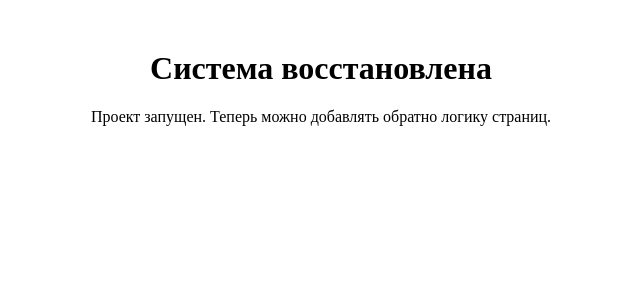
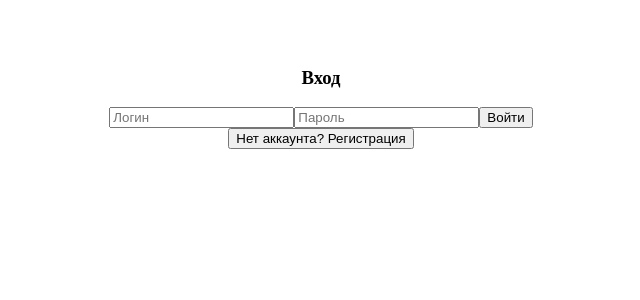
Before and after one commit to Nuraika942/studyplan, a React (Vite) app: page /login in a window 1280 px wide. Shown: the top 300 px of the page, without its empty margins (319-959 px from the left). Built offline with nearby package versions, Linux system fonts and the light colour scheme.

Commit message:
Enhance authentication and task handling in App component
Refactor authentication and task management logic, including API endpoint corrections.

```diff
--- a/src/App.jsx
+++ b/src/App.jsx
@@ -1,13 +1,118 @@
-import React, { useState } from 'react';
-import { BrowserRouter as Router, Routes, Route } from 'react-router-dom';
+import React, { useState, useEffect } from 'react';
+import { BrowserRouter as Router, Routes, Route, Navigate } from 'react-router-dom';
+
+const API_URL = 'https://studyplan-2oec.onrender.com';
+
+const ProtectedRoute = ({ isAuthenticated, children }) => {
+  return isAuthenticated ? children : <Navigate to="/login" replace />;
+};
+
+function AuthScreen({ onLogin }) {
+  const [isRegisterMode, setIsRegisterMode] = useState(false);
+  const [login, setLogin] = useState('');
+  const [password, setPassword] = useState('');
+  const [error, setError] = useState('');
+
+  const handleSubmit = async (e) => {
+    e.preventDefault();
+    // ИСПРАВЛЕНО: пути с /api/
+    const endpoint = isRegisterMode ? '/api/register' : '/api/login';
+    try {
+      const response = await fetch(`${API_URL}${endpoint}`, {
+        method: 'POST',
+        headers: { 'Content-Type': 'application/json' },
+        body: JSON.stringify({ login, password })
+      });
+      const data = await response.json();
+      if (!response.ok) throw new Error(data.error || 'Ошибка');
+      if (isRegisterMode) alert('Успешно! Теперь войдите.');
+      else onLogin(data.login);
+    } catch (err) { setError(err.message); }
+  };
+
+  return (
+    <div style={{ padding: '40px', textAlign: 'center' }}>
+      <h3>{isRegisterMode ? 'Регистрация' : 'Вход'}</h3>
+      <form onSubmit={handleSubmit}>
+        <input placeholder="Логин" onChange={(e) => setLogin(e.target.value)} required />
+        <input type="password" placeholder="Пароль" onChange={(e) => setPassword(e.target.value)} required />
+        <button type="submit">{isRegisterMode ? 'Зарегистрироваться' : 'Войти'}</button>
+      </form>
+      <button onClick={() => setIsRegisterMode(!isRegisterMode)}>
+        {isRegisterMode ? 'Уже есть аккаунт? Войти' : 'Нет аккаунта? Регистрация'}
+      </button>
+      {error && <p style={{color: 'red'}}>{error}</p>}
+    </div>
+  );
+}
+
+function PomodoroTimer() {
+  const [timeLeft, setTimeLeft] = useState(25 * 60);
+  const [isRunning, setIsRunning] = useState(false);
+  useEffect(() => {
+    let timer = null;
+    if (isRunning && timeLeft > 0) timer = setInterval(() => setTimeLeft(prev => prev - 1), 1000);
+    return () => clearInterval(timer);
+  }, [isRunning, timeLeft]);
+  return (
+    <div>
+      <h3>Таймер: {Math.floor(timeLeft/60)}:{String(timeLeft%60).padStart(2, '0')}</h3>
+      <button onClick={() => setIsRunning(!isRunning)}>{isRunning ? 'Пауза' : 'Старт'}</button>
+    </div>
+  );
+}
+
+function PlannerScreen({ userLogin, onLogout }) {
+  const [tasks, setTasks] = useState([]);
+  const [title, setTitle] = useState('');
+
+  useEffect(() => {
+    // ИСПРАВЛЕНО: добавлено /api/
+    fetch(`${API_URL}/api/tasks?user_login=${userLogin}`)
+      .then(res => res.json())
+      .then(data => setTasks(data));
+  }, [userLogin]);
+
+  const handleAddTask = async (e) => {
+    e.preventDefault();
+    // ИСПРАВЛЕНО: добавлено /api/
+    const res = await fetch(`${API_URL}/api/tasks`, {
+      method: 'POST',
+      headers: { 'Content-Type': 'application/json' },
+      body: JSON.stringify({ user_login: userLogin, title, description: '', category: 'Учёба', priority: 'Средний', deadline: '2026-06-20' })
+    });
+    if (res.ok) {
+        const newTask = await res.json();
+        setTasks([newTask, ...tasks]);
+        setTitle('');
+    }
+  };
+
+  return (
+    <div>
+      <h2>Ваши задачи, {userLogin}</h2>
+      <button onClick={onLogout}>Выйти</button>
+      <PomodoroTimer />
+      <form onSubmit={handleAddTask}>
+        <input value={title} onChange={(e) => setTitle(e.target.value)} placeholder="Задача" />
+        <button type="submit">Добавить</button>
+      </form>
+      <ul>{tasks.map(t => <li key={t.id}>{t.title}</li>)}</ul>
+    </div>
+  );
+}
 
 function App() {
+  const [isAuthenticated, setIsAuthenticated] = useState(localStorage.getItem('studyplan_is_auth') === 'true');
+  const [userLogin, setUserLogin] = useState(localStorage.getItem('studyplan_user_login') || '');
+
   return (
     <Router>
-      <div style={{ textAlign: 'center', marginTop: '50px' }}>
-        <h1>Система восстановлена</h1>
-        <p>Проект запущен. Теперь можно добавлять обратно логику страниц.</p>
-      </div>
+      <Routes>
+        <Route path="/login" element={isAuthenticated ? <Navigate to="/planner" /> : <AuthScreen onLogin={(l) => {setIsAuthenticated(true); setUserLogin(l); localStorage.setItem('studyplan_is_auth', 'true'); localStorage.setItem('studyplan_user_login', l);}} />} />
+        <Route path="/planner" element={isAuthenticated ? <PlannerScreen userLogin={userLogin} onLogout={() => {setIsAuthenticated(false); localStorage.clear();}} /> : <Navigate to="/login" />} />
+        <Route path="*" element={<Navigate to="/login" />} />
+      </Routes>
     </Router>
   );
 }
```
